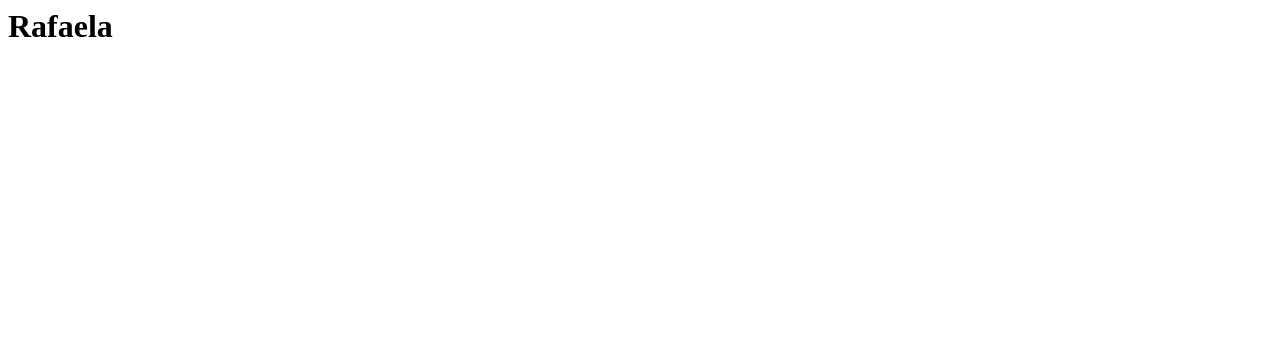
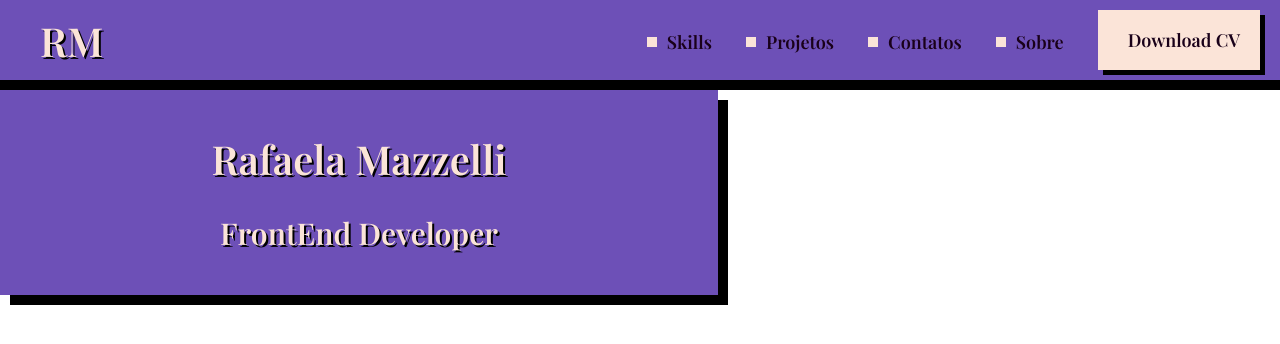
Before and after one commit to RafaelaAugustini/RafaelaAugustini.github.io, a plain HTML site: page index.html in a window 1280 px wide. Drawn offline with nearby package versions, Linux system fonts and the light colour scheme.

Commit message:
Create the box component

```diff
--- /dev/null
+++ b/CSS/components/box.css
@@ -0,0 +1,15 @@
+#box {
+    display: inline-block;
+    background-color: #6d50b7;
+    text-align: center;
+    width: 630px;
+    padding: 42px 44px;
+    box-shadow: 10px 10px 0px #000;
+
+}
+
+#box h2 {
+
+    margin-bottom: 28px;
+
+}
--- /dev/null
+++ b/CSS/components/title.css
@@ -0,0 +1,28 @@
+h1 {
+
+    display: inline-flex;
+    font-family: "Playfair Display";
+    font-size: 40px;
+    align-items: center;
+    color: #FBE4D8;
+    text-shadow: 2px 2px #000;
+    padding-left: 20px;
+}
+
+h2 {
+
+    font-family: "Playfair Display";
+    font-size: 40px;
+    text-shadow: 2px 2px 0px #000;
+    color: #FBE4D8;
+
+}
+
+h3 {
+
+    font-family: "Playfair Display";
+    font-size: 30px;
+    color: #FBE4D8;
+    text-shadow: 2px 2px #000;
+
+}
--- /dev/null
+++ b/CSS/index.css
@@ -0,0 +1,51 @@
+header {
+    display: flex;
+    justify-content: space-between;
+    background-color: #6d50b7;
+    border-bottom: 10px solid #000;
+    padding-left: 20px;
+    padding-right: 20px;
+    padding-top: 10px;
+    padding-bottom: 10px;
+}
+
+
+nav {
+    text-align: right;
+
+}
+
+a {
+    display: inline-flex;
+    align-items: center;
+    color: #190019;
+    font-size: 18px;
+    font-family: "Playfair Display";
+    font-weight: 600;
+    text-decoration: none;
+    margin-right: 30px;
+
+
+}
+
+a::before {
+    content: "";
+    background-color: #FBE4D8;
+    width: 10px;
+    height: 10px;
+    margin-right: 10px;
+}
+
+#button {
+    display: inline-block;
+    background-color: #FBE4D8;
+    box-shadow: 5px 5px 0px #000;
+    padding: 18px 20px;
+    margin-right: 0px;
+}
+
+#button:hover {
+
+    transform: scale(0.9);
+
+}
--- /dev/null
+++ b/CSS/reset.css
@@ -0,0 +1,5 @@
+body, h1, h2, h3 {
+
+    margin: 0;
+
+}
--- a/index.html
+++ b/index.html
@@ -1 +1,47 @@
-<h1>Rafaela</h1>
+<!DOCTYPE html>
+<html lang="pt-BR">
+
+<head>
+    <meta charset="utf-8">
+    <title> Rafaela Augustini </title>
+
+    <link rel="preconnect" href="https://fonts.googleapis.com">
+    <link rel="preconnect" href="https://fonts.gstatic.com" crossorigin>
+    <link href="https://fonts.googleapis.com/css2?family=Playfair+Display:wght@500&display=swap" rel="stylesheet">
+
+    <link rel="preconnect" href="https://fonts.googleapis.com">
+    <link rel="preconnect" href="https://fonts.gstatic.com" crossorigin>
+    <link href="https://fonts.googleapis.com/css2?family=Playfair+Display:wght@500;600&display=swap" rel="stylesheet">
+
+    <link rel="stylesheet" href="CSS/reset.css">
+    <link rel="stylesheet" href="CSS/index.css">
+    <link rel="stylesheet" href="CSS/components/title.css">
+    <link rel="stylesheet" href="CSS/components/box.css">
+
+</head>
+
+<body>
+    <header>
+
+        <h1>RM</h1>
+
+        <nav>
+            <a href="" lang="en">Skills</a>
+            <a href="">Projetos</a>
+            <a href="">Contatos</a>
+            <a href="">Sobre</a>
+            <a id="button" href="" lang="en">Download CV</a>
+
+        </nav>
+    </header>
+
+    <div id="box">
+
+        <h2> Rafaela Mazzelli </h2>
+        <h3>FrontEnd Developer</h3>
+
+    </div>
+
+</body>
+
+</html>
```
Also changed, not shown: Assets/IMG/logo.png.png (added).
